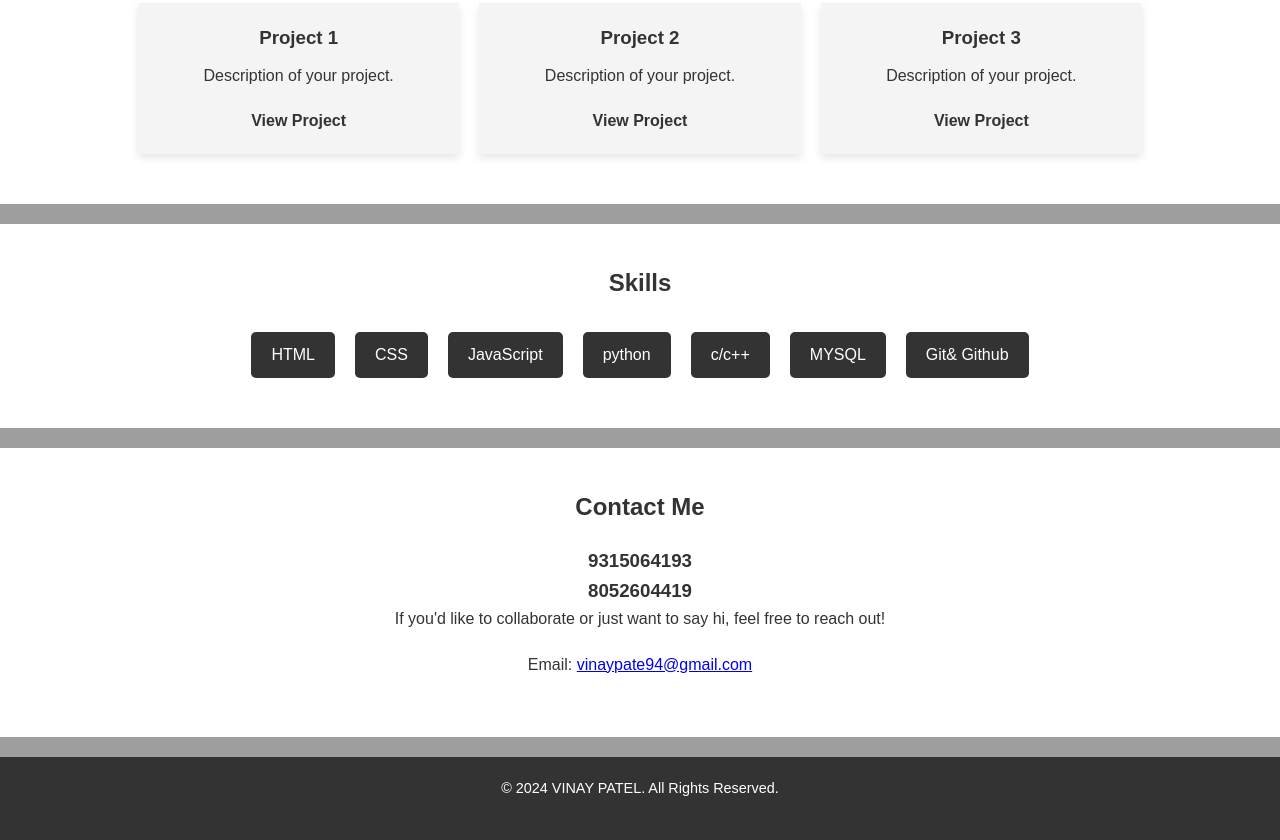
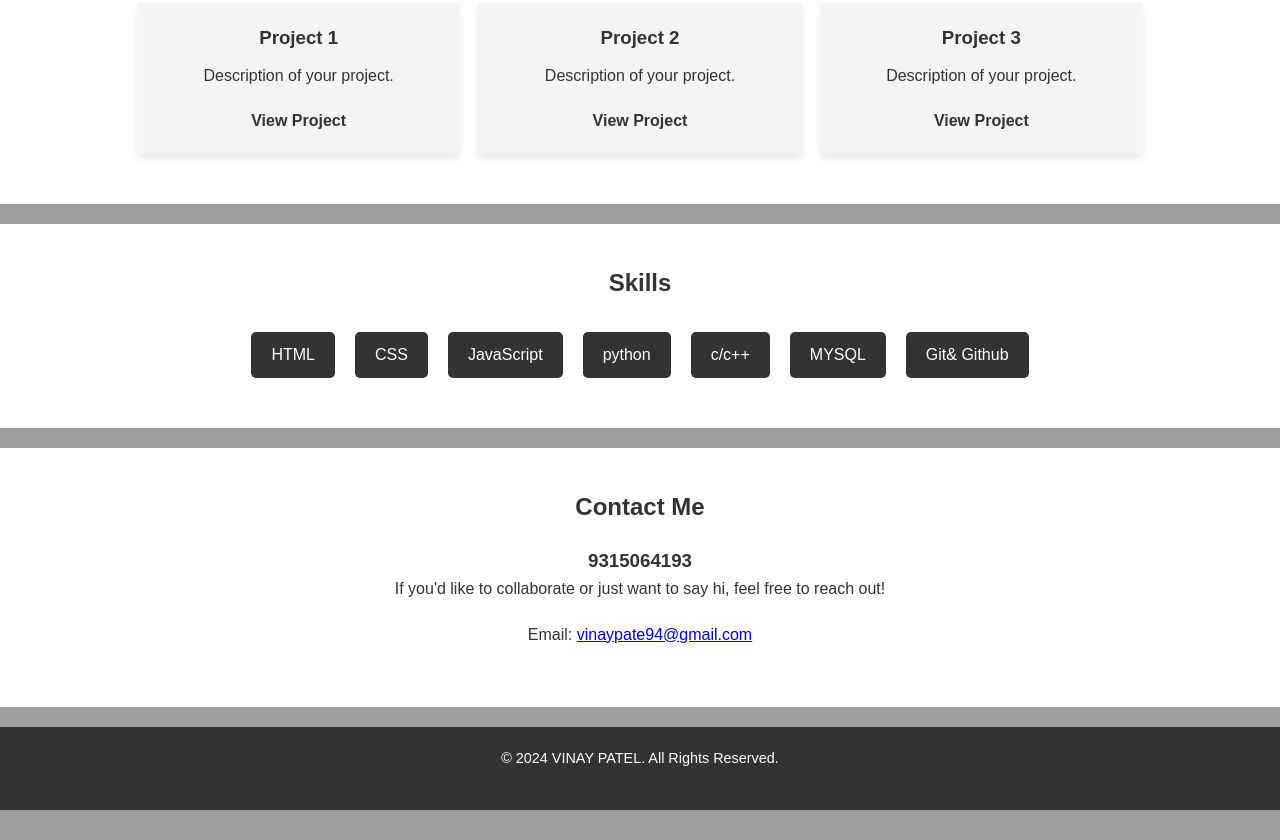
Before and after one commit to Vinaypatel94/portfolio, a plain HTML site: page index.html in a window 1280 px wide. Shown: the part 531-1371 px from the top of the page. After the commit the page ends 1341 px from the top, so only its background shows below. Drawn offline with Linux system fonts and the light colour scheme.

Commit message:
delete alternative number

```diff
--- a/index.html
+++ b/index.html
@@ -73,7 +73,6 @@
         <div class="container">
             <h2>Contact Me</h2>
             <h3>9315064193</h3>
-            <h3>8052604419</h3>
             <p>If you'd like to collaborate or just want to say hi, feel free to reach out!</p>
             <p>Email: <a href="mailto:youremail@example.com">vinaypate94@gmail.com</a></p>
         </div>
```
